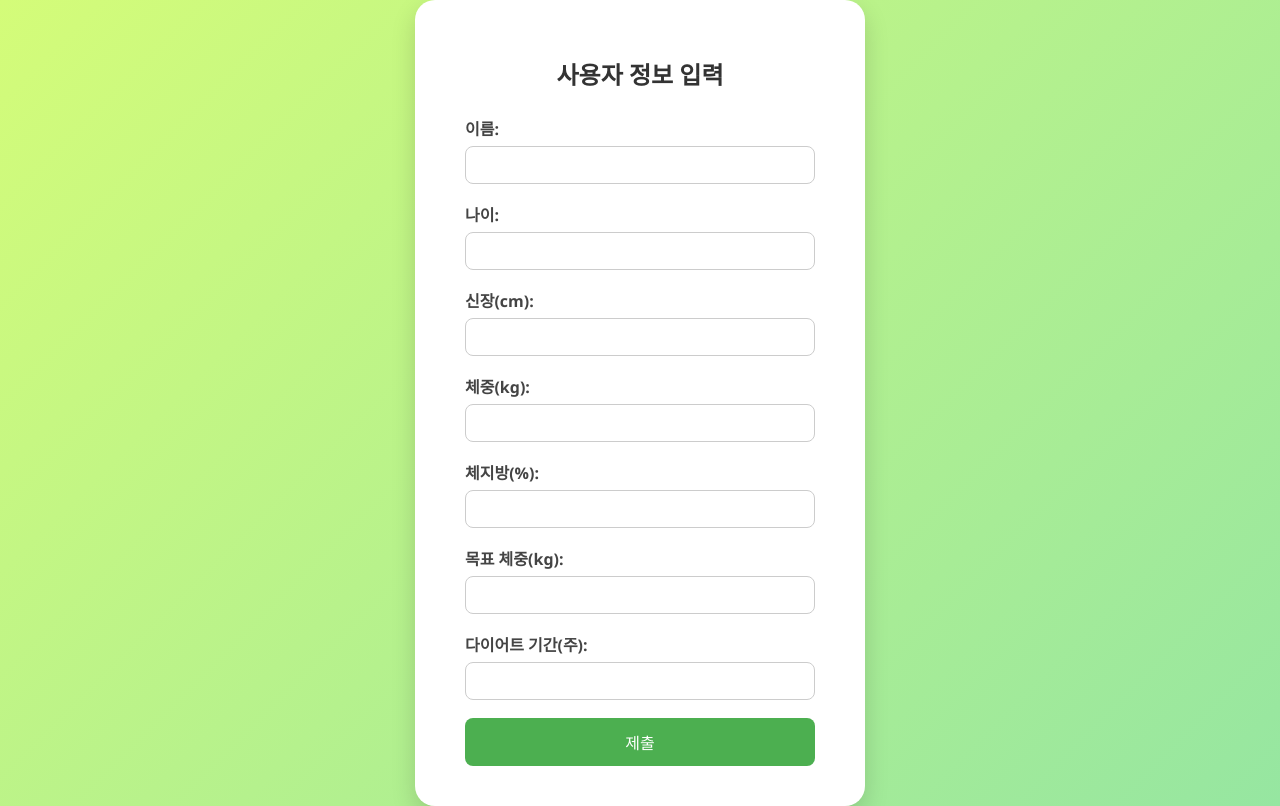
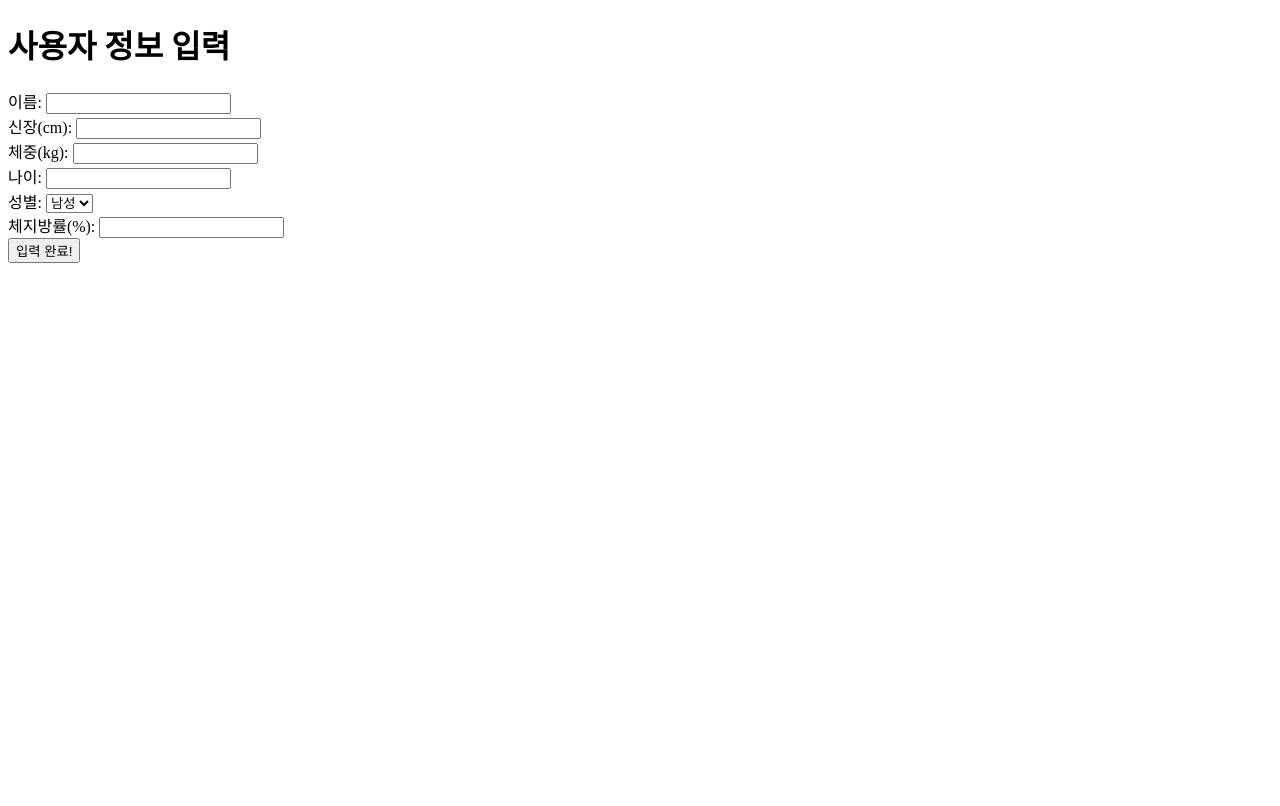
Before and after one commit to djswn/BodyBuddy, a Flask app: page / in a window 1280 px wide. After the commit the page ends 263 px from the top, so only its background shows below. Run offline with Flask 3, Linux system fonts and the light colour scheme.

Commit message:
[refactor] 사용자 정보 입력 페이지 수정

```diff
--- a/templates/index.html
+++ b/templates/index.html
@@ -1,37 +1,25 @@
+<!-- templates/userInfo.html -->
 <!DOCTYPE html>
 <html lang="ko">
 <head>
-  <meta charset="UTF-8">
-  <title>사용자 정보 입력</title>
-  <link rel="stylesheet" href="{{ url_for('static', filename='style.css') }}">
+    <meta charset="UTF-8">
+    <title>사용자 정보 입력</title>
 </head>
 <body>
-  <div class="container">
     <h1>사용자 정보 입력</h1>
-    <form action="/submit" method="post">
-      <label>이름:</label>
-      <input type="text" name="name" required>
-
-      <label>나이:</label>
-      <input type="number" name="age" required>
-
-      <label>신장(cm):</label>
-      <input type="number" step="0.1" name="height" required>
-
-      <label>체중(kg):</label>
-      <input type="number" step="0.1" name="weight" required>
-
-      <label>체지방(%):</label>
-      <input type="number" step="0.1" name="body_fat" required>
-
-      <label>목표 체중(kg):</label>
-      <input type="number" step="0.1" name="target_weight" required>
-
-      <label>다이어트 기간(주):</label>
-      <input type="number" name="diet_period_weeks" required>
-
-      <button type="submit">제출</button>
+    <form action="/result" method="post">
+      <label>이름: <input type="text" name="name" required></label><br>
+      <label>신장(cm): <input type="number" name="height" step="0.1" required></label><br>
+      <label>체중(kg): <input type="number" name="weight" step="0.1" required></label><br>
+      <label>나이: <input type="number" name="age" required></label><br>
+      <label>성별:
+        <select name="gender" required>
+          <option value="male">남성</option>
+          <option value="female">여성</option>
+        </select>
+      </label><br>
+      <label>체지방률(%): <input type="number" name="weight" step="0.1" unrequired></label><br>
+      <button type="submit">입력 완료!</button>
     </form>
-  </div>
 </body>
 </html>
```
